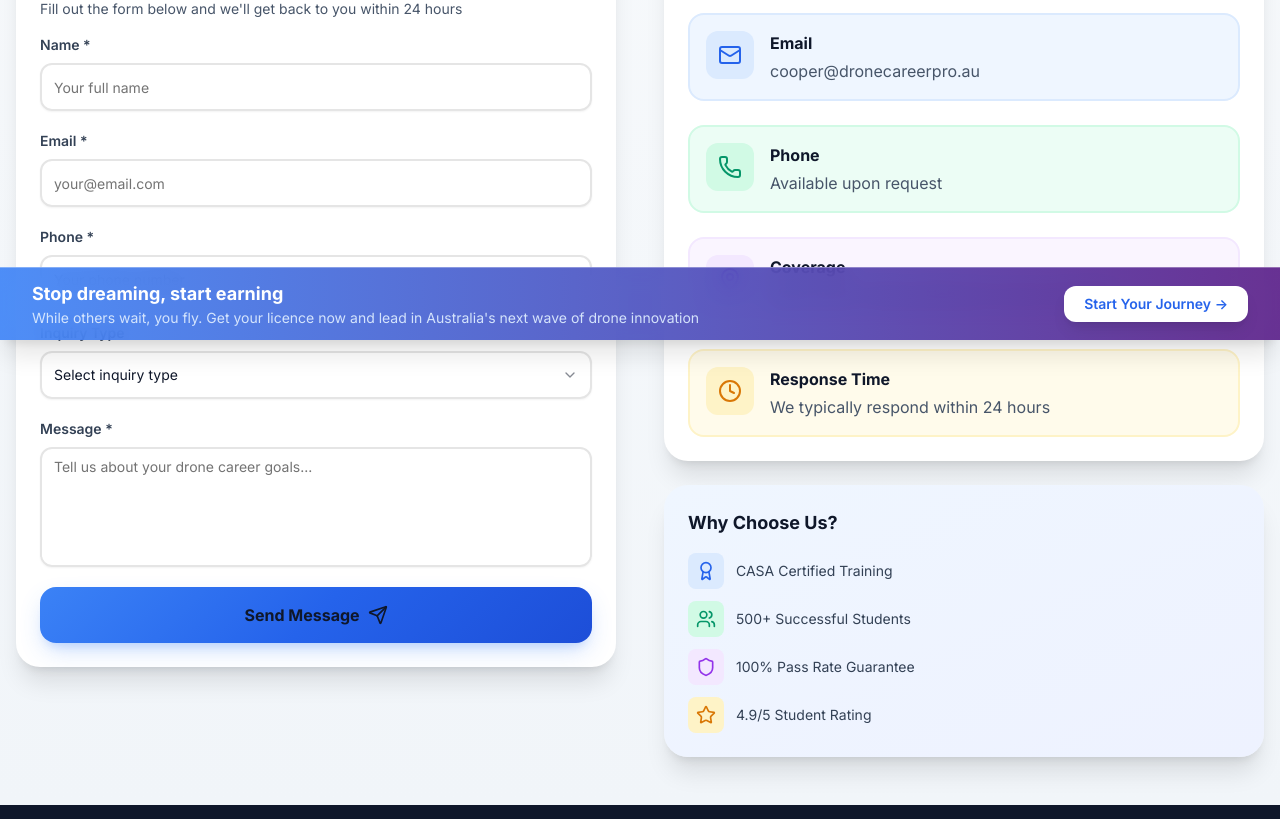
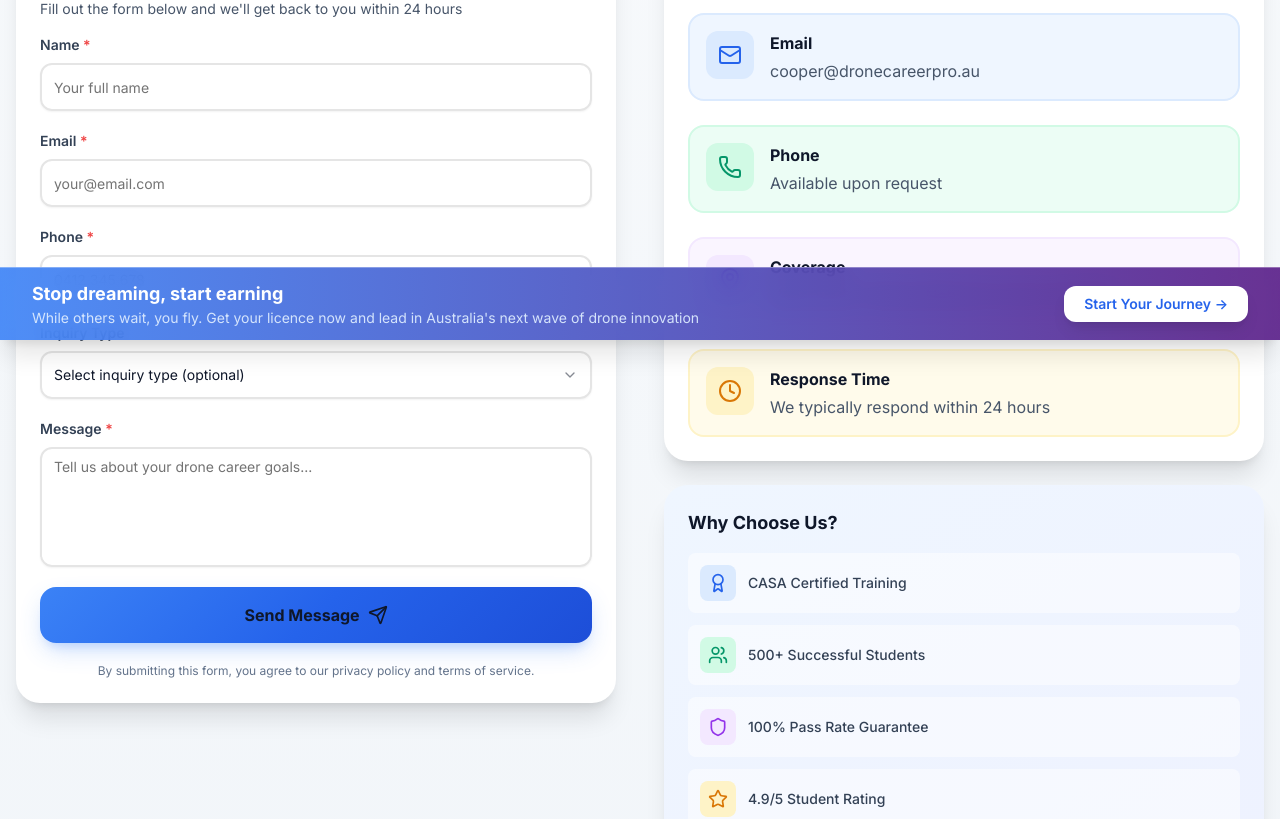
Before and after one commit to skulhari2512/drone_pro, a Next.js app: page /contact in a window 1280 px wide. Shown: the part 460-1279 px from the top of the page. Built offline with nearby package versions, Linux system fonts and the light colour scheme.

Commit message:
no message

```diff
--- a/components/pages/Contact.jsx
+++ b/components/pages/Contact.jsx
@@ -7,7 +7,7 @@ import { Input } from '../ui/input';
 import { Textarea } from '../ui/textarea';
 import { Select, SelectContent, SelectItem, SelectTrigger, SelectValue } from '../ui/select';
 import { useToast } from '../../hooks/use-toast';
-import { Mail, Phone, Send, MapPin, Clock, Users, Award, Shield, Star, ArrowRight } from 'lucide-react';
+import { Mail, Phone, Send, MapPin, Clock, Users, Award, Shield, Star } from 'lucide-react';
 
 const Contact = () => {
   const router = useRouter();
@@ -60,28 +60,60 @@ const Contact = () => {
     return;
   }
 
+  // Phone validation (basic)
+  const phoneRegex = /^[0-9\s\-\+\(\)]{8,}$/;
+  if (!phoneRegex.test(formData.phone)) {
+    toast({
+      title: "Invalid Phone",
+      description: "Please enter a valid phone number.",
+      variant: "destructive",
+    });
+    return;
+  }
+
   setIsSubmitting(true);
 
   try {
-      // Call Next.js API route instead of direct Supabase call
+    console.log('Submitting form data:', formData);
+
+    // Call Next.js API route
     const response = await fetch('/api/contact', {
       method: 'POST',
       headers: {
         'Content-Type': 'application/json',
       },
-        body: JSON.stringify(formData),
+      body: JSON.stringify({
+        name: formData.name.trim(),
+        email: formData.email.trim().toLowerCase(),
+        phone: formData.phone.trim(),
+        message: formData.message.trim(),
+        inquiryType: formData.inquiryType || null
+      }),
     });
 
-      const data = await response.json();
+    let data;
+    try {
+      data = await response.json();
+    } catch (parseError) {
+      console.error('Failed to parse response:', parseError);
+      throw new Error('Invalid server response');
+    }
+
+    console.log('API response:', data);
 
     if (!response.ok) {
-        throw new Error(data.message || 'Failed to submit form');
+      // Handle error from API - safely access data.message
+      const errorMessage = data?.message || data?.error || 'Failed to submit form';
+      const errorDetails = data?.details || '';
+      console.error('API Error:', { status: response.status, message: errorMessage, details: errorDetails, fullData: data });
+      throw new Error(errorDetails ? `${errorMessage} - ${errorDetails}` : errorMessage);
     }
 
     // Success
     toast({
       title: "Success!",
-        description: data.message || "Thank you for contacting us! We'll get back to you soon.",
+      description: data.message || "Thank you for contacting us! We'll get back to you within 24 hours.",
+      className: "bg-green-50 border-green-200",
     });
 
     // Reset form
@@ -93,11 +125,14 @@ const Contact = () => {
       inquiryType: ''
     });
 
+    // Optional: Scroll to top after successful submission
+    window.scrollTo({ top: 0, behavior: 'smooth' });
+
   } catch (error) {
     console.error('Error submitting form:', error);
     toast({
       title: "Error",
-        description: error.message || "Failed to submit form. Please try again.",
+      description: error.message || "Failed to submit form. Please try again or contact us directly at cooper@dronecareerpro.au",
       variant: "destructive",
     });
   } finally {
@@ -178,6 +213,15 @@ const Contact = () => {
         @keyframes spin {
           to { transform: rotate(360deg); }
         }
+
+        .input-focused {
+          transition: all 0.2s ease;
+        }
+
+        .input-focused:focus {
+          transform: translateY(-1px);
+          box-shadow: 0 4px 12px rgba(59, 130, 246, 0.15);
+        }
       `}</style>
 
       {/* Hero Section */}
@@ -203,7 +247,7 @@ const Contact = () => {
       </section>
 
       {/* Contact Form & Info */}
-      <section className="py-12 px-4">
+      <section className="py-12 px-4 pb-20">
         <div className="max-w-7xl mx-auto grid grid-cols-1 lg:grid-cols-2 gap-12">
           {/* Contact Form */}
           <motion.div
@@ -219,56 +263,66 @@ const Contact = () => {
               <CardContent>
                 <form onSubmit={handleSubmit} className="space-y-5">
                   <div>
-                    <label className="block text-sm font-semibold text-slate-700 mb-2">
-                      Name *
+                    <label htmlFor="name" className="block text-sm font-semibold text-slate-700 mb-2">
+                      Name <span className="text-red-500">*</span>
                     </label>
                     <Input
+                      id="name"
                       name="name"
                       value={formData.name}
                       onChange={handleInputChange}
                       placeholder="Your full name"
-                      className="h-12 rounded-xl border-2 focus:border-blue-500 transition-colors"
+                      className="h-12 rounded-xl border-2 focus:border-blue-500 transition-colors input-focused"
                       required
+                      disabled={isSubmitting}
                     />
                   </div>
 
                   <div>
-                    <label className="block text-sm font-semibold text-slate-700 mb-2">
-                      Email *
+                    <label htmlFor="email" className="block text-sm font-semibold text-slate-700 mb-2">
+                      Email <span className="text-red-500">*</span>
                     </label>
                     <Input
+                      id="email"
                       type="email"
                       name="email"
                       value={formData.email}
                       onChange={handleInputChange}
                       placeholder="your@email.com"
-                      className="h-12 rounded-xl border-2 focus:border-blue-500 transition-colors"
+                      className="h-12 rounded-xl border-2 focus:border-blue-500 transition-colors input-focused"
                       required
+                      disabled={isSubmitting}
                     />
                   </div>
 
                   <div>
-                    <label className="block text-sm font-semibold text-slate-700 mb-2">
-                      Phone *
+                    <label htmlFor="phone" className="block text-sm font-semibold text-slate-700 mb-2">
+                      Phone <span className="text-red-500">*</span>
                     </label>
                     <Input
+                      id="phone"
                       type="tel"
                       name="phone"
                       value={formData.phone}
                       onChange={handleInputChange}
-                      placeholder="Your phone number"
-                      className="h-12 rounded-xl border-2 focus:border-blue-500 transition-colors"
+                      placeholder="0412 345 678"
+                      className="h-12 rounded-xl border-2 focus:border-blue-500 transition-colors input-focused"
                       required
+                      disabled={isSubmitting}
                     />
                   </div>
 
                   <div>
-                    <label className="block text-sm font-semibold text-slate-700 mb-2">
+                    <label htmlFor="inquiryType" className="block text-sm font-semibold text-slate-700 mb-2">
                       Inquiry Type
                     </label>
-                    <Select value={formData.inquiryType} onValueChange={handleSelectChange}>
-                      <SelectTrigger className="h-12 rounded-xl border-2">
-                        <SelectValue placeholder="Select inquiry type" />
+                    <Select
+                      value={formData.inquiryType}
+                      onValueChange={handleSelectChange}
+                      disabled={isSubmitting}
+                    >
+                      <SelectTrigger id="inquiryType" className="h-12 rounded-xl border-2">
+                        <SelectValue placeholder="Select inquiry type (optional)" />
                       </SelectTrigger>
                       <SelectContent>
                         <SelectItem value="training">Training Information</SelectItem>
@@ -280,17 +334,19 @@ const Contact = () => {
                   </div>
 
                   <div>
-                    <label className="block text-sm font-semibold text-slate-700 mb-2">
-                      Message *
+                    <label htmlFor="message" className="block text-sm font-semibold text-slate-700 mb-2">
+                      Message <span className="text-red-500">*</span>
                     </label>
                     <Textarea
+                      id="message"
                       name="message"
                       value={formData.message}
                       onChange={handleInputChange}
                       placeholder="Tell us about your drone career goals..."
                       rows={5}
-                      className="rounded-xl border-2 focus:border-blue-500 transition-colors resize-none"
+                      className="rounded-xl border-2 focus:border-blue-500 transition-colors resize-none input-focused"
                       required
+                      disabled={isSubmitting}
                     />
                   </div>
 
@@ -313,6 +369,10 @@ const Contact = () => {
                       )}
                     </span>
                   </button>
+
+                  <p className="text-xs text-slate-500 text-center mt-4">
+                    By submitting this form, you agree to our privacy policy and terms of service.
+                  </p>
                 </form>
               </CardContent>
             </Card>
@@ -331,17 +391,22 @@ const Contact = () => {
                 <CardTitle className="text-2xl font-bold text-slate-900">Contact Information</CardTitle>
               </CardHeader>
               <CardContent className="space-y-6">
-                <div className="flex items-start space-x-4 p-4 rounded-2xl bg-blue-50 border-2 border-blue-100 transition-all hover:border-blue-300">
+                <div className="flex items-start space-x-4 p-4 rounded-2xl bg-blue-50 border-2 border-blue-100 transition-all hover:border-blue-300 hover:shadow-md">
                   <div className="p-3 rounded-xl bg-blue-100">
                     <Mail className="w-6 h-6 text-blue-600" />
                   </div>
                   <div>
                     <p className="font-bold text-slate-900 mb-1">Email</p>
-                    <p className="text-slate-600">cooper@dronecareerpro.au</p>
+                    <a
+                      href="mailto:cooper@dronecareerpro.au"
+                      className="text-slate-600 hover:text-blue-600 transition-colors"
+                    >
+                      cooper@dronecareerpro.au
+                    </a>
                   </div>
                 </div>
 
-                <div className="flex items-start space-x-4 p-4 rounded-2xl bg-emerald-50 border-2 border-emerald-100 transition-all hover:border-emerald-300">
+                <div className="flex items-start space-x-4 p-4 rounded-2xl bg-emerald-50 border-2 border-emerald-100 transition-all hover:border-emerald-300 hover:shadow-md">
                   <div className="p-3 rounded-xl bg-emerald-100">
                     <Phone className="w-6 h-6 text-emerald-600" />
                   </div>
@@ -351,7 +416,7 @@ const Contact = () => {
                   </div>
                 </div>
 
-                <div className="flex items-start space-x-4 p-4 rounded-2xl bg-purple-50 border-2 border-purple-100 transition-all hover:border-purple-300">
+                <div className="flex items-start space-x-4 p-4 rounded-2xl bg-purple-50 border-2 border-purple-100 transition-all hover:border-purple-300 hover:shadow-md">
                   <div className="p-3 rounded-xl bg-purple-100">
                     <MapPin className="w-6 h-6 text-purple-600" />
                   </div>
@@ -361,7 +426,7 @@ const Contact = () => {
                   </div>
                 </div>
 
-                <div className="flex items-start space-x-4 p-4 rounded-2xl bg-amber-50 border-2 border-amber-100 transition-all hover:border-amber-300">
+                <div className="flex items-start space-x-4 p-4 rounded-2xl bg-amber-50 border-2 border-amber-100 transition-all hover:border-amber-300 hover:shadow-md">
                   <div className="p-3 rounded-xl bg-amber-100">
                     <Clock className="w-6 h-6 text-amber-600" />
                   </div>
@@ -378,30 +443,44 @@ const Contact = () => {
               <CardContent className="p-6">
                 <h3 className="font-bold text-lg text-slate-900 mb-4">Why Choose Us?</h3>
                 <div className="space-y-3">
-                  <div className="flex items-center gap-3">
+                  <div className="flex items-center gap-3 p-3 rounded-lg bg-white/50 transition-all hover:bg-white/80">
                     <div className="p-2 rounded-lg bg-blue-100">
                       <Award className="w-5 h-5 text-blue-600" />
                     </div>
-                    <span className="text-sm text-slate-700">CASA Certified Training</span>
+                    <span className="text-sm text-slate-700 font-medium">CASA Certified Training</span>
                   </div>
-                  <div className="flex items-center gap-3">
+                  <div className="flex items-center gap-3 p-3 rounded-lg bg-white/50 transition-all hover:bg-white/80">
                     <div className="p-2 rounded-lg bg-emerald-100">
                       <Users className="w-5 h-5 text-emerald-600" />
                     </div>
-                    <span className="text-sm text-slate-700">500+ Successful Students</span>
+                    <span className="text-sm text-slate-700 font-medium">500+ Successful Students</span>
                   </div>
-                  <div className="flex items-center gap-3">
+                  <div className="flex items-center gap-3 p-3 rounded-lg bg-white/50 transition-all hover:bg-white/80">
                     <div className="p-2 rounded-lg bg-purple-100">
                       <Shield className="w-5 h-5 text-purple-600" />
                     </div>
-                    <span className="text-sm text-slate-700">100% Pass Rate Guarantee</span>
+                    <span className="text-sm text-slate-700 font-medium">100% Pass Rate Guarantee</span>
                   </div>
-                  <div className="flex items-center gap-3">
+                  <div className="flex items-center gap-3 p-3 rounded-lg bg-white/50 transition-all hover:bg-white/80">
                     <div className="p-2 rounded-lg bg-amber-100">
                       <Star className="w-5 h-5 text-amber-600" />
                     </div>
-                    <span className="text-sm text-slate-700">4.9/5 Student Rating</span>
+                    <span className="text-sm text-slate-700 font-medium">4.9/5 Student Rating</span>
                   </div>
+                </div>
+              </CardContent>
+            </Card>
+
+            {/* Additional CTA */}
+            <Card className="shadow-xl border-0 rounded-3xl bg-gradient-to-br from-slate-800 to-slate-900 text-white">
+              <CardContent className="p-6">
+                <h3 className="font-bold text-lg mb-2">Need Immediate Assistance?</h3>
+                <p className="text-slate-300 text-sm mb-4">
+                  If you have an urgent inquiry, please mention it in your message and we'll prioritize your request.
+                </p>
+                <div className="flex items-center gap-2 text-sm text-slate-400">
+                  <Clock className="w-4 h-4" />
+                  <span>Monday - Friday: 9:00 AM - 5:00 PM AEST</span>
                 </div>
               </CardContent>
             </Card>
--- a/pages/api/contact.js
+++ b/pages/api/contact.js
@@ -1,9 +1,7 @@
 // pages/api/contact.js
-import { supabase } from '../../lib/supabase';
-import { sendContactEmail } from '../../lib/email';
+import { createClient } from '@supabase/supabase-js';
 
 export default async function handler(req, res) {
-    // Only allow POST requests
     if (req.method !== 'POST') {
         return res.status(405).json({
             error: 'Method not allowed',
@@ -12,7 +10,25 @@ export default async function handler(req, res) {
     }
 
     try {
+        // Create Supabase client with anon key (public access)
+        const supabaseUrl = process.env.NEXT_PUBLIC_SUPABASE_URL;
+        const supabaseAnonKey = process.env.NEXT_PUBLIC_SUPABASE_ANON_KEY;
+
+        console.log('🔑 Supabase URL:', supabaseUrl ? 'Set' : 'MISSING');
+        console.log('🔑 Supabase Anon Key:', supabaseAnonKey ? 'Set (length: ' + supabaseAnonKey.length + ')' : 'MISSING');
+
+        if (!supabaseUrl || !supabaseAnonKey) {
+            return res.status(500).json({
+                error: 'Configuration Error',
+                message: 'Supabase credentials are not configured'
+            });
+        }
+
+        const supabase = createClient(supabaseUrl, supabaseAnonKey);
+
         const { name, email, phone, message, inquiryType } = req.body;
+
+        console.log('📝 Received contact form:', { name, email, phone, inquiryType });
 
         // Validation
         if (!name || !email || !phone || !message) {
@@ -31,78 +47,63 @@ export default async function handler(req, res) {
             });
         }
 
-        // Phone validation (basic)
-        const phoneRegex = /^[\d\s\-\+\(\)]+$/;
-        if (!phoneRegex.test(phone)) {
-            return res.status(400).json({
-                error: 'Invalid Phone',
-                message: 'Please enter a valid phone number.'
-            });
-        }
+        // Prepare data for insertion
+        const insertData = {
+            name: name.trim(),
+            email: email.trim().toLowerCase(),
+            phone: phone.trim(),
+            message: message.trim(),
+            inquiry_type: inquiryType || null,
+        };
+
+        console.log('💾 Attempting to insert:', insertData);
 
         // Store in Supabase
         const { data: contactData, error: dbError } = await supabase
-            .from('contacts')
-            .insert([
-                {
-                    name,
-                    email,
-                    phone,
-                    message,
-                    inquiry_type: inquiryType || 'general',
-                    created_at: new Date().toISOString()
-                }
-            ])
+            .from('contact_us')
+            .insert([insertData])
             .select()
             .single();
 
         if (dbError) {
-            console.error('Database error:', dbError);
+            console.error('❌ Database error:', {
+                message: dbError.message,
+                details: dbError.details,
+                hint: dbError.hint,
+                code: dbError.code,
+            });
+
             return res.status(500).json({
                 error: 'Database Error',
-                message: 'Failed to save contact information. Please try again.'
+                message: `Failed to save contact information: ${dbError.message}`,
+                details: dbError.hint || dbError.details || 'Please check your database configuration'
             });
         }
 
-        // Send email notification (if email service is configured)
-        try {
-            await sendContactEmail({
-                name,
-                email,
-                phone,
-                message,
-                inquiryType
-            });
-        } catch (emailError) {
-            // Log email error but don't fail the request
-            console.error('Email sending failed:', emailError);
-            // You might want to store this in a queue for retry
-        }
+        console.log('✅ Contact saved successfully:', contactData?.id);
 
-        // Return success response
         return res.status(200).json({
             success: true,
-            message: 'Thank you for contacting us! We\'ll get back to you soon.',
+            message: "Thank you for contacting us! We'll get back to you within 24 hours.",
             data: {
-                id: contactData.id,
-                name: contactData.name
+                id: contactData?.id,
+                name: contactData?.name
             }
         });
 
     } catch (error) {
-        console.error('Contact form submission error:', error);
+        console.error('❌ Server error:', error);
         return res.status(500).json({
             error: 'Server Error',
-            message: 'An unexpected error occurred. Please try again later.'
+            message: error.message || 'An unexpected error occurred. Please try again later.',
         });
     }
 }
 
-// Configure API route settings
 export const config = {
     api: {
         bodyParser: {
-            sizeLimit: '1mb', // Limit request body size
+            sizeLimit: '1mb',
         },
     },
 };
```
Also changed, not shown: pages/contact.js (+7 -4 lines). Lines whose indentation alone changed are shown as unchanged.
